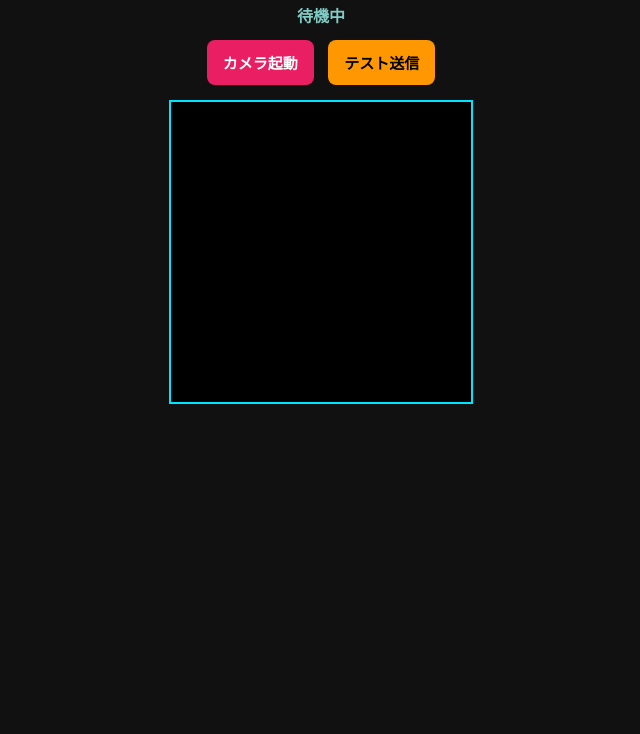
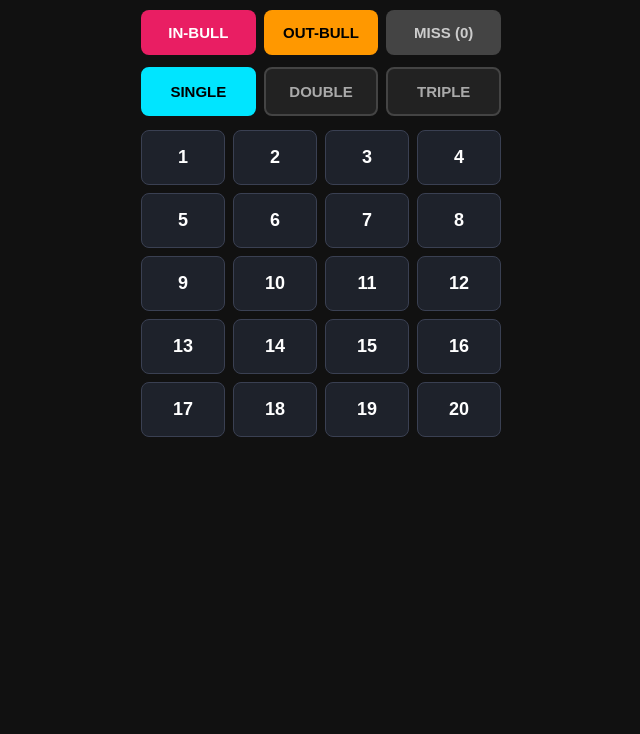
Before and after one commit to Shin03223/DartsCam, a plain HTML site: page index.html in a window 1280 px wide. Shown: the part 66-800 px from the top of the page, without its empty margins (319-959 px from the left). Drawn offline with Linux system fonts and the light colour scheme.

Commit message:
Revamp index.html for DARTS REMOTE interface
Updated the title and added meta tags for the web app. Enhanced styling and button functionality for the DARTS REMOTE interface.

```diff
--- a/index.html
+++ b/index.html
@@ -3,43 +3,72 @@
 <head>
 <meta charset="UTF-8">
 <meta name="viewport" content="width=device-width, initial-scale=1.0, maximum-scale=1.0, user-scalable=no">
-<title>DARTS CAMERA</title>
+<meta name="apple-mobile-web-app-capable" content="yes">
+<meta name="apple-mobile-web-app-status-bar-style" content="black-translucent">
+<meta name="apple-mobile-web-app-title" content="DARTS REMOTE">
+<title>DARTS REMOTE</title>
 <style>
-  body { margin:0; background:#111; color:#fff; font-family:sans-serif; text-align:center; padding:10px; }
-  .box { position:relative; width:300px; height:300px; margin:10px auto; border:2px solid #00e5ff; overflow:hidden; background:#000; }
-  video { width:300px; height:300px; object-fit:cover; }
-  button { padding:12px 16px; font-size:15px; font-weight:bold; border:none; border-radius:8px; margin:5px; }
+  body { margin:0; background:#111; color:#fff; font-family:sans-serif; text-align:center; padding:12px; user-select:none; }
+  h3 { margin:4px 0 8px; color:#ffd700; font-size:18px; }
+  #msg { font-size:14px; color:#80cbc4; font-weight:bold; margin-bottom:10px; }
+  .top-btns { display:grid; grid-template-columns:1fr 1fr 1fr; gap:8px; max-width:360px; margin:0 auto 12px; }
+  .mult-btns { display:grid; grid-template-columns:1fr 1fr 1fr; gap:8px; max-width:360px; margin:0 auto 14px; }
+  .num-grid { display:grid; grid-template-columns:repeat(4, 1fr); gap:8px; max-width:360px; margin:0 auto; }
+  button { padding:14px 4px; font-size:15px; font-weight:bold; border:none; border-radius:8px; cursor:pointer; }
+  button:active { transform:scale(0.95); }
+  .btn-ib { background:#e91e63; color:#fff; }
+  .btn-ob { background:#ff9800; color:#000; }
+  .btn-miss { background:#444; color:#ccc; }
+  .btn-m { background:#222; color:#aaa; border:2px solid #444; }
+  .btn-m.active { background:#00e5ff; color:#000; border-color:#00e5ff; }
+  .btn-num { background:#1e222b; color:#fff; border:1px solid #3a4052; font-size:18px; padding:16px 0; }
 </style>
 </head>
 <body>
-  <h3 style="color:#ffd700;">DARTS CAMERA</h3>
-  <div id="msg" style="color:#80cbc4; font-weight:bold; margin:8px;">待機中</div>
-  <button id="btnCam" style="background:#e91e63; color:#fff;">カメラ起動</button>
-  <button id="btnTest" style="background:#ff9800; color:#000;">テスト送信</button>
-  <div class="box">
-    <video id="vid" autoplay playsinline muted></video>
+  <h3>🎯 DARTS REMOTE</h3>
+  <div id="msg">刺さった場所をタップしてください</div>
+
+  <div class="top-btns">
+    <button class="btn-ib" onclick="sendCode('ib')">IN-BULL</button>
+    <button class="btn-ob" onclick="sendCode('ob')">OUT-BULL</button>
+    <button class="btn-miss" onclick="sendCode('00s')">MISS (0)</button>
   </div>
+
+  <div class="mult-btns">
+    <button id="m-s" class="btn-m active" onclick="setMult('s')">SINGLE</button>
+    <button id="m-d" class="btn-m" onclick="setMult('d')">DOUBLE</button>
+    <button id="m-t" class="btn-m" onclick="setMult('t')">TRIPLE</button>
+  </div>
+
+  <div class="num-grid" id="numGrid"></div>
+
   <script>
-    var msg = document.getElementById('msg');
-    document.getElementById('btnTest').onclick = function() {
-      msg.innerText = 'テスト送信実行中...';
-      fetch('https://ntfy.sh')
-        .then(function() { msg.innerText = '送信完了: IB'; })
-        .catch(function(e) { msg.innerText = '送信失敗: ' + e.message; });
-    };
-    document.getElementById('btnCam').onclick = function() {
-      msg.innerText = 'カメラ許可を要求中...';
-      navigator.mediaDevices.getUserMedia({ video: { facingMode: 'environment' }, audio: false })
-        .then(function(stream) {
-          var vid = document.getElementById('vid');
-          vid.srcObject = stream;
-          vid.play();
-          msg.innerText = 'カメラ起動成功！';
-        })
-        .catch(function(err) {
-          msg.innerText = 'エラー: ' + err.name + ' / ' + err.message;
-        });
-    };
+    var mult = 's';
+    var grid = document.getElementById('numGrid');
+    for (var i = 1; i <= 20; i++) {
+      var btn = document.createElement('button');
+      btn.className = 'btn-num';
+      btn.innerText = i;
+      btn.setAttribute('data-num', i);
+      btn.onclick = function() {
+        var n = String(this.getAttribute('data-num')).padStart(2, '0');
+        sendCode(n + mult);
+        setMult('s');
+      };
+      grid.appendChild(btn);
+    }
+
+    function setMult(m) {
+      mult = m;
+      document.getElementById('m-s').className = (m === 's') ? 'btn-m active' : 'btn-m';
+      document.getElementById('m-d').className = (m === 'd') ? 'btn-m active' : 'btn-m';
+      document.getElementById('m-t').className = (m === 't') ? 'btn-m active' : 'btn-m';
+    }
+
+    function sendCode(code) {
+      document.getElementById('msg').innerText = '送信: ' + code.toUpperCase();
+      window.location.href = 'shortcuts://run-shortcut?name=' + encodeURIComponent('ダーツ送信') + '&input=' + encodeURIComponent(code);
+    }
   </script>
 </body>
 </html>
```
